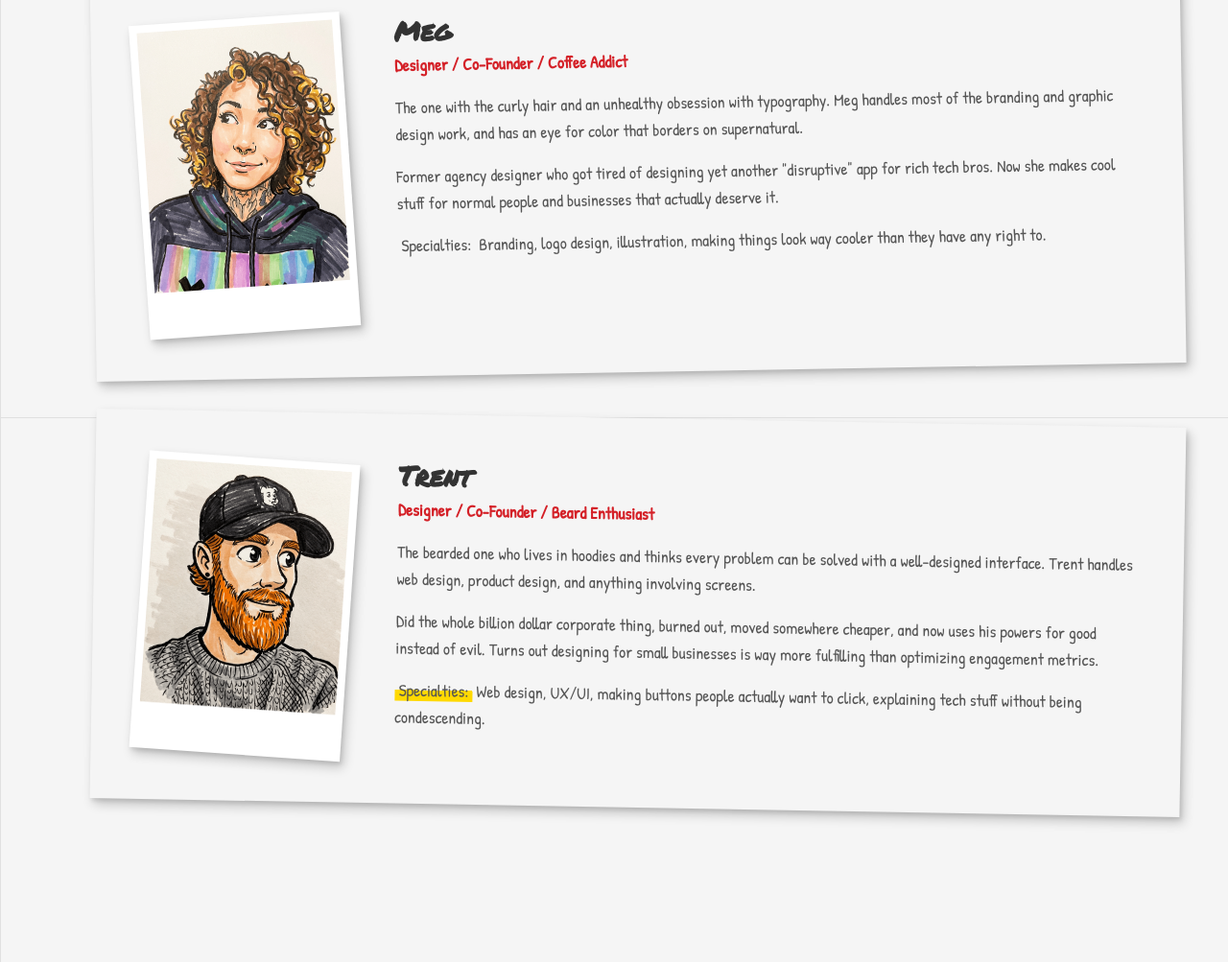
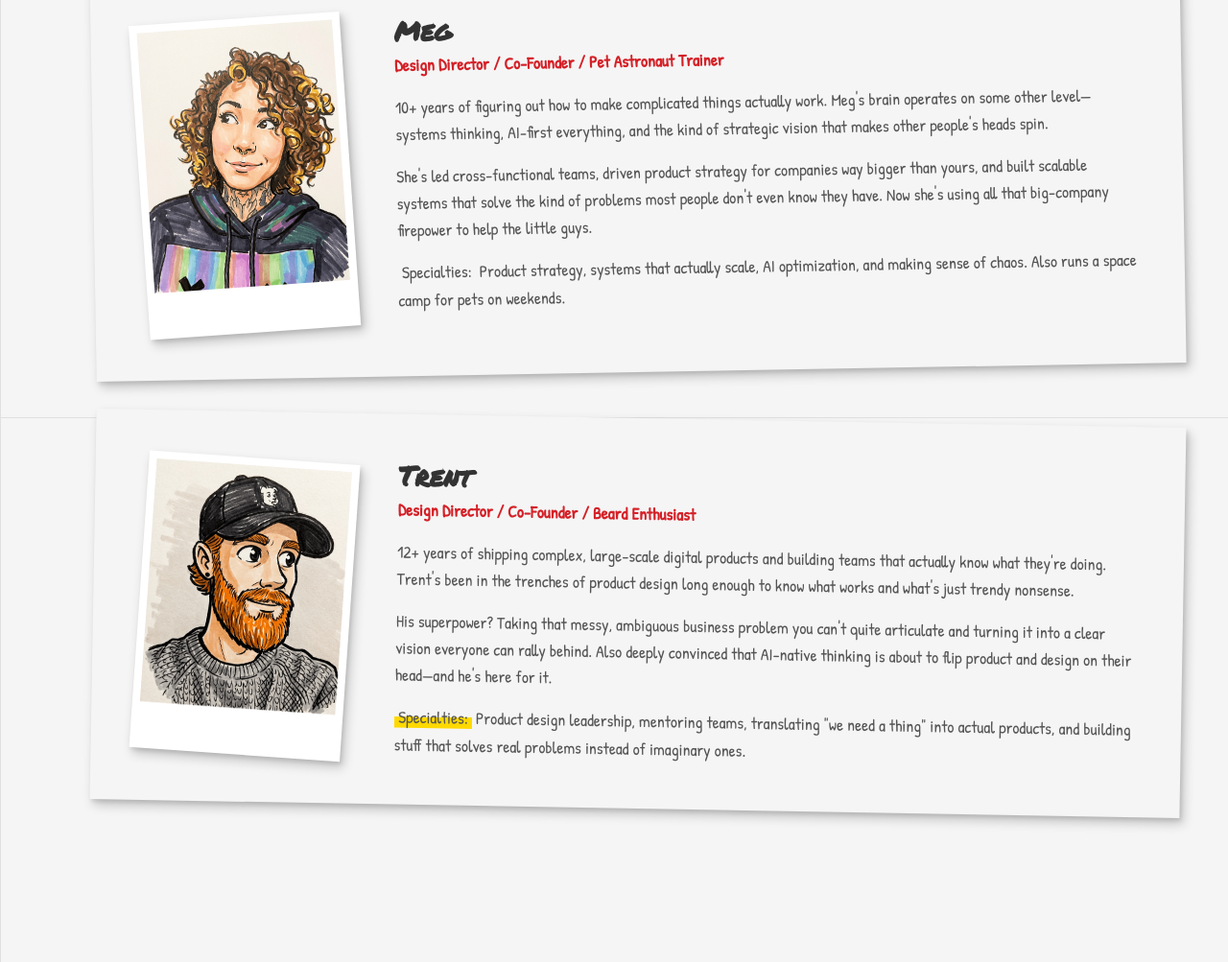
Before and after one commit to trenthp/brokeassdesign, a plain HTML site: page about.html in a window 1280 px wide. Shown: the part 1165-2168 px from the top of the page at 96% size. Drawn offline with Linux system fonts and the light colour scheme.

Commit message:
bio update

```diff
--- a/about.html
+++ b/about.html
@@ -182,15 +182,15 @@
         </div>
         <div class="team-bio">
           <h3>Meg</h3>
-          <p class="role">Designer / Co-Founder / Coffee Addict</p>
+          <p class="role">Design Director / Co-Founder / Pet Astronaut Trainer</p>
           <p>
-            The one with the curly hair and an unhealthy obsession with typography. Meg handles most of the branding and graphic design work, and has an eye for color that borders on supernatural.
+            10+ years of figuring out how to make complicated things actually work. Meg's brain operates on some other level—systems thinking, AI-first everything, and the kind of strategic vision that makes other people's heads spin.
           </p>
           <p>
-            Former agency designer who got tired of designing yet another "disruptive" app for rich tech bros. Now she makes cool stuff for normal people and businesses that actually deserve it.
+            She's led cross-functional teams, driven product strategy for companies way bigger than yours, and built scalable systems that solve the kind of problems most people don't even know they have. Now she's using all that big-company firepower to help the little guys.
           </p>
           <p>
-            <span class="highlight-pink">Specialties:</span> Branding, logo design, illustration, making things look way cooler than they have any right to.
+            <span class="highlight-pink">Specialties:</span> Product strategy, systems that actually scale, AI optimization, and making sense of chaos. Also runs a space camp for pets on weekends.
           </p>
         </div>
       </div>
@@ -204,15 +204,15 @@
         </div>
         <div class="team-bio">
           <h3>Trent</h3>
-          <p class="role">Designer / Co-Founder / Beard Enthusiast</p>
+          <p class="role">Design Director / Co-Founder / Beard Enthusiast</p>
           <p>
-            The bearded one who lives in hoodies and thinks every problem can be solved with a well-designed interface. Trent handles web design, product design, and anything involving screens.
+            12+ years of shipping complex, large-scale digital products and building teams that actually know what they're doing. Trent's been in the trenches of product design long enough to know what works and what's just trendy nonsense.
           </p>
           <p>
-            Did the whole billion dollar corporate thing, burned out, moved somewhere cheaper, and now uses his powers for good instead of evil. Turns out designing for small businesses is way more fulfilling than optimizing engagement metrics.
+            His superpower? Taking that messy, ambiguous business problem you can't quite articulate and turning it into a clear vision everyone can rally behind. Also deeply convinced that AI-native thinking is about to flip product and design on their head—and he's here for it.
           </p>
           <p>
-            <span class="highlight">Specialties:</span> Web design, UX/UI, making buttons people actually want to click, explaining tech stuff without being condescending.
+            <span class="highlight">Specialties:</span> Product design leadership, mentoring teams, translating "we need a thing" into actual products, and building stuff that solves real problems instead of imaginary ones.
           </p>
         </div>
       </div>
```
